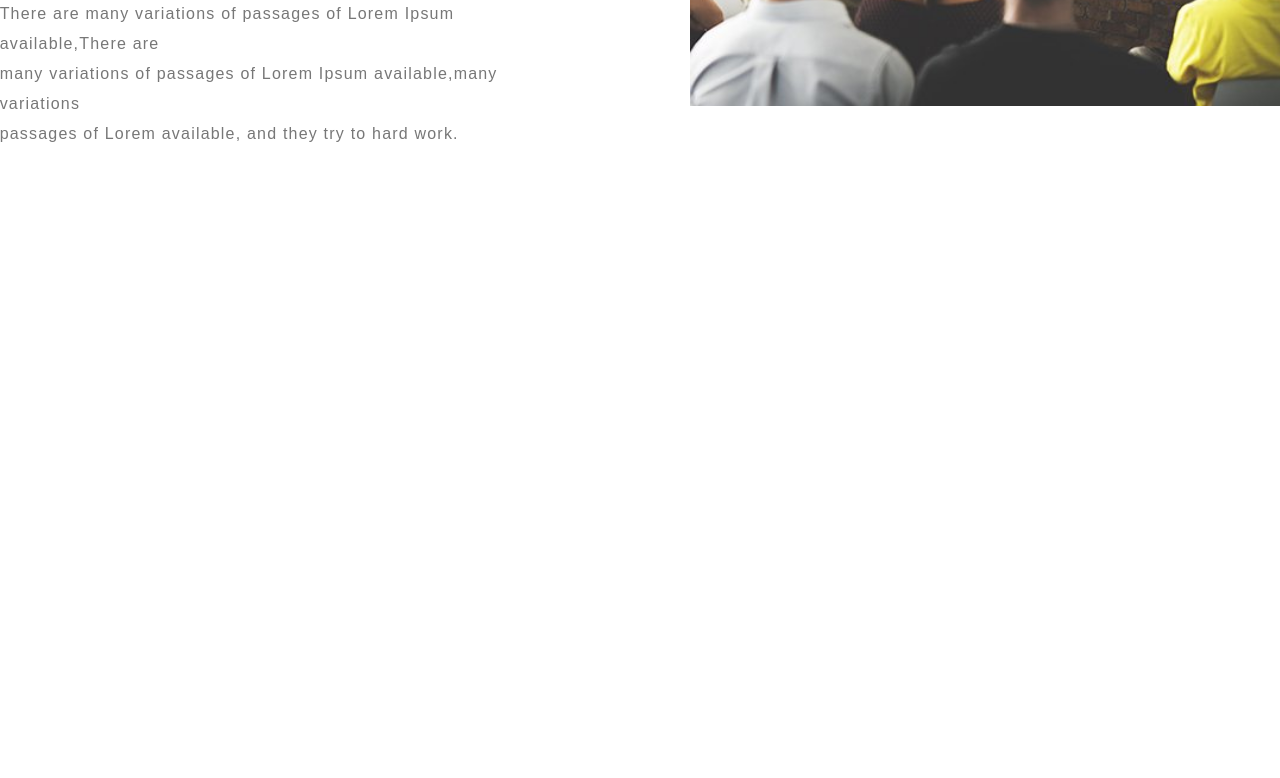
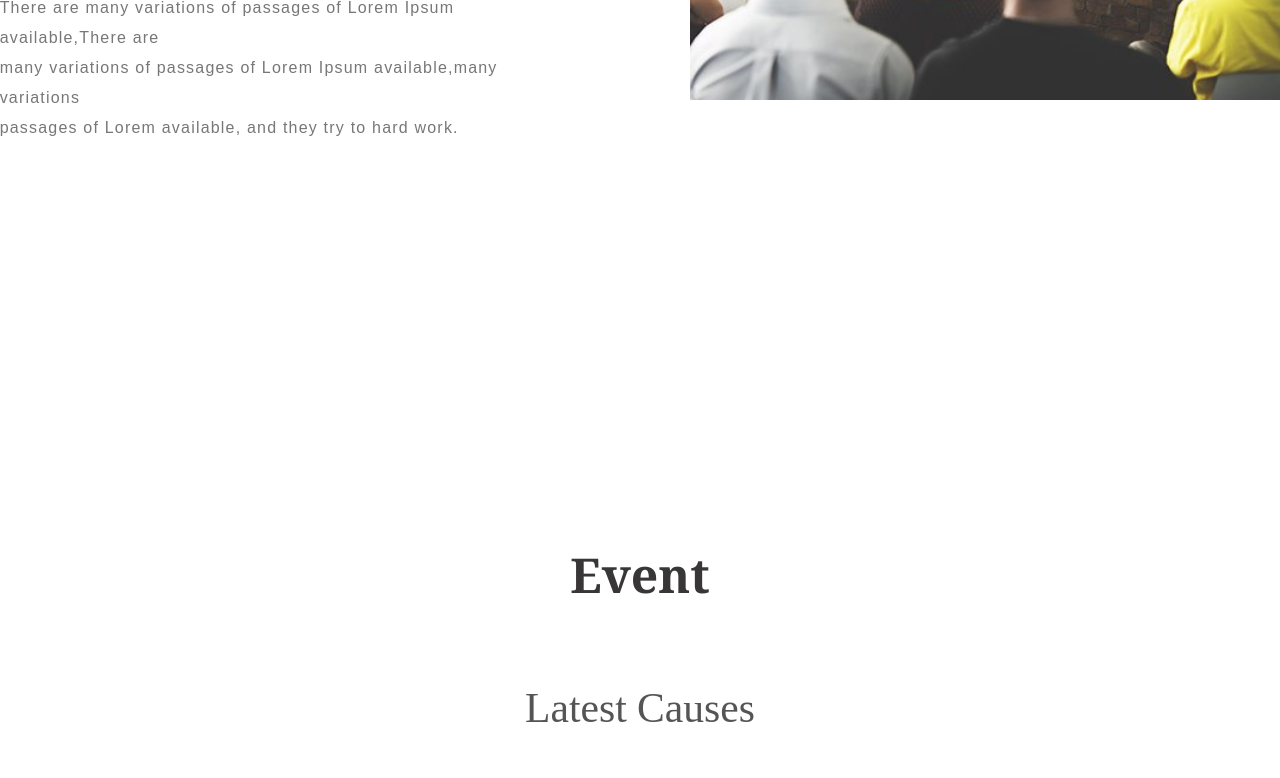
Before and after one commit to Coutinhodacruz/SASI, a React (Create React App) app: page /sasi in a window 1280 px wide. Shown: the part 2000-2778 px from the top of the page. Before the commit the page ends 2556 px from the top, so only its background shows below. Built offline with nearby package versions, Linux system fonts and the light colour scheme.

Commit message:
Made some changes

```diff
--- a/src/App.js
+++ b/src/App.js
@@ -1,8 +1,12 @@
 import './App.css';
 import { BrowserRouter as Router,Routes, Route} from 'react-router-dom';
-import HomPage from './view/component/homepage/HomPage';
+import HomPage from './view/component/homepage/HomPage.jsx';
 import LandingPage  from './view/component/landingpage/LandingPage.jsx'
-import About from './view/component/about/About';
+import About from './view/component/about/About.jsx';
+import Event from './view/component/event/Event.jsx';
+// import Statistcs from './view/component/statistic/Statistic.jsx';
+import Donate from './view/component/donate/Donate.jsx';
+import Contact from './view/component/contact/Contact.jsx';
 
 function App() {
   return (
@@ -14,6 +18,10 @@ function App() {
           <>
             <HomPage/>
             <About/>
+            <Event/>
+            {/* <Statistcs/> */}
+            <Donate/>
+            <Contact/>
           </>
         }>
         </Route>
--- a/src/view/component/contact/Contact.jsx
+++ b/src/view/component/contact/Contact.jsx
@@ -1,5 +1,5 @@
 import React from 'react'
-import { ContactStyle } from '../../../styles/contact/ContactStyle.css'
+import '../../../styles/contact/ContactStyle.css'
 
 const Contact = () => {
   return (
--- a/src/view/component/donate/Donate.jsx
+++ b/src/view/component/donate/Donate.jsx
@@ -1,7 +1,7 @@
 import React from "react";
 import hand from "../../../assets/image/hand.png";
 import help from "../../../assets/image/help.jpg";
-import DonateStyle from "../../../styles/donate/DonateStyle.css";
+import "../../../styles/donate/DonateStyle.css";
 import { FaWallet, FaUser, FaGift, FaCamera } from "react-icons/fa";
 
 const Donate = () => {
--- a/src/view/component/event/Event.jsx
+++ b/src/view/component/event/Event.jsx
@@ -1,5 +1,5 @@
 import React from "react";
-import EventStyle from "../../../styles/event/EventStyle.css";
+import "../../../styles/event/EventStyle.css";
 import eventpc1 from "../../../assets/image/eventpc1.jpg";
 import eventpc2 from "../../../assets/image/eventpc2.jpg"
 import eventpc3 from "../../../assets/image/eventpc3.jpg"
--- a/src/view/component/landingpage/LandingPage.jsx
+++ b/src/view/component/landingpage/LandingPage.jsx
@@ -1,4 +1,4 @@
-import {React, useState, Component} from 'react';
+import {React, useState} from 'react';
 import { Link } from 'react-router-dom';
 import Joshiverse from '../../../assets/joshiverse.jpeg'
 import ImageIcon from '../../../assets/WhatsApp Image 2023-12-14 at 00.35.27.jpeg'
--- a/src/view/component/statistic/Statistic.jsx
+++ b/src/view/component/statistic/Statistic.jsx
@@ -1,5 +1,5 @@
-import React, { useState, useEffect } from "react";
-import StacticStyle from '../../../styles/statistic/StatisticStyle.css';
+import React, { useState } from "react";
+import '../../../styles/statistic/StatisticStyle.css';
 import { Waypoint } from 'react-waypoint';
 
 const Statistic = () => {
```
